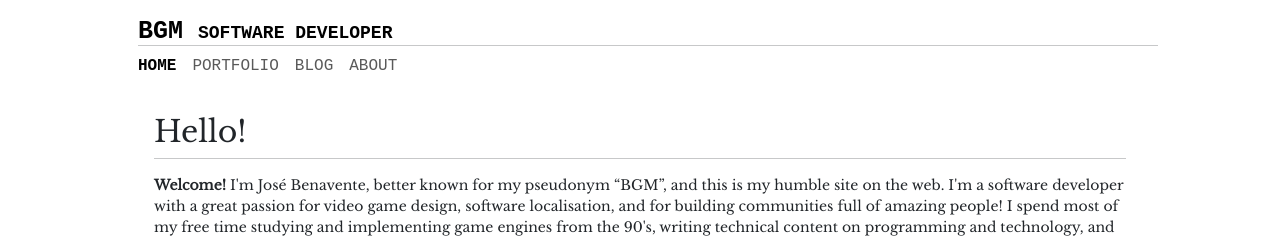
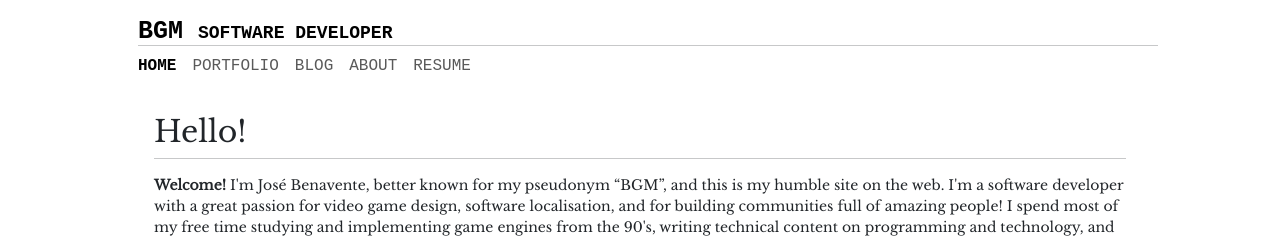
Before and after one commit to BGMP/bgm.dev, a Jekyll site: the page built from _pages/index.html, in a window 1280 px wide. Shown: the top 239 px of the page. Built offline with Jekyll 4.4.1, drawn with Linux system fonts in a browser that asks for light colours; nearby versions of some CDN libraries.

Commit message:
Add resume

```diff
--- a/_includes/nav.html
+++ b/_includes/nav.html
@@ -44,6 +44,9 @@
                     <li class="nav-item">
                         <a class="nav-link {% if current[1] == 'about' %} active {% endif %}>" aria-current="page" href="{{ site.baseurl }}/about">ABOUT</a>
                     </li>
+                    <li class="nav-item">
+                        <a class="nav-link {% if current[1] == 'resume' %} active {% endif %}>" aria-current="page" href="{{ site.baseurl }}/resume">RESUME</a>
+                    </li>
                 </ul>
             </div>
         </div>
--- /dev/null
+++ b/assets/css/_resume.scss
@@ -0,0 +1,12 @@
+#resume {
+  h1 {
+    font-size: 30px;
+  }
+
+  @media (max-width: 576px) {
+    .container, .container-fluid, .container-lg, .container-md, .container-sm, .container-xl, .container-xxl {
+      padding-right: calc(var(--bs-gutter-x) * 0.5);
+      padding-left: calc(var(--bs-gutter-x) * 0.5);
+    }
+  }
+}
```
Also changed, not shown: _pages/resume.html (added, +12 -0 lines), 1 other file.
